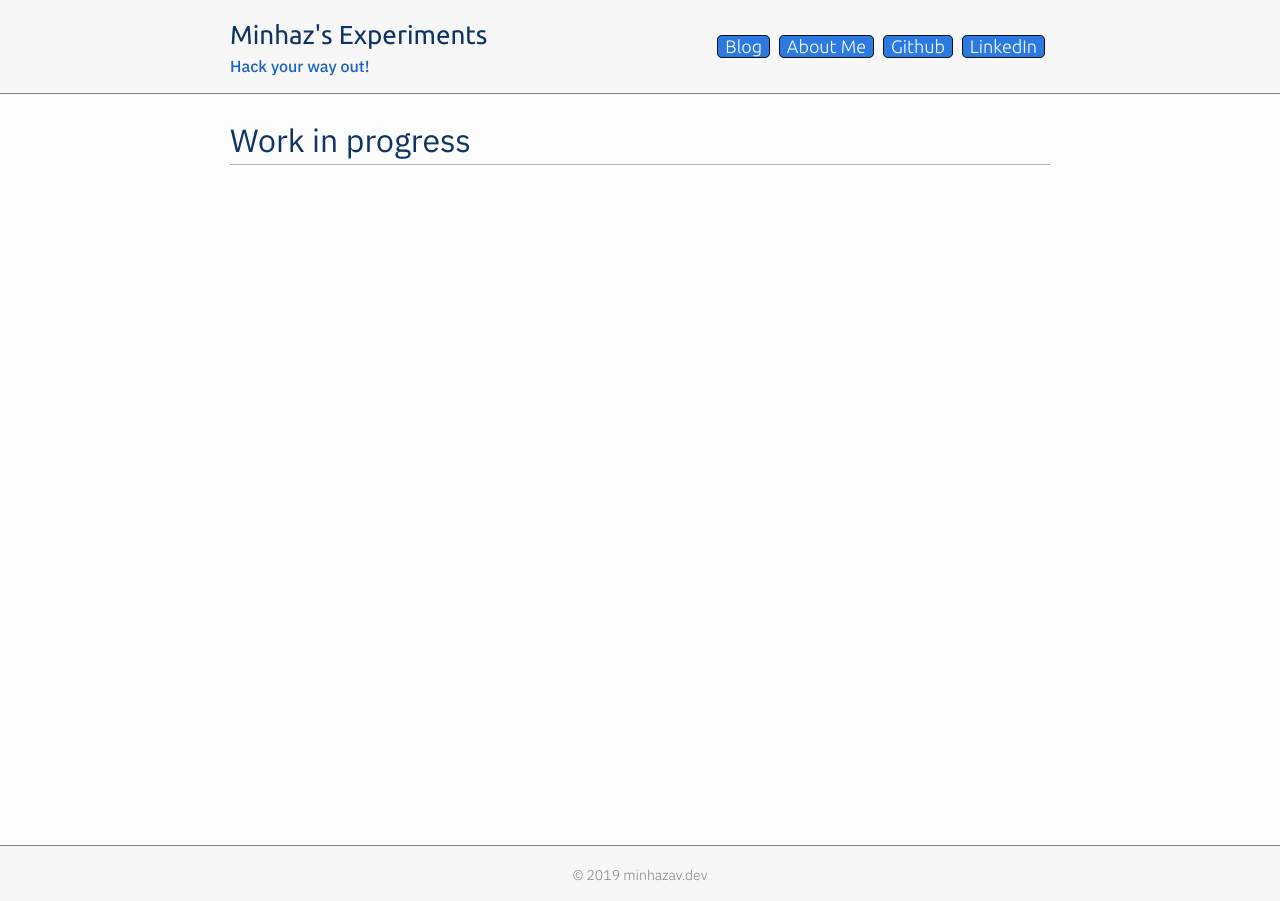
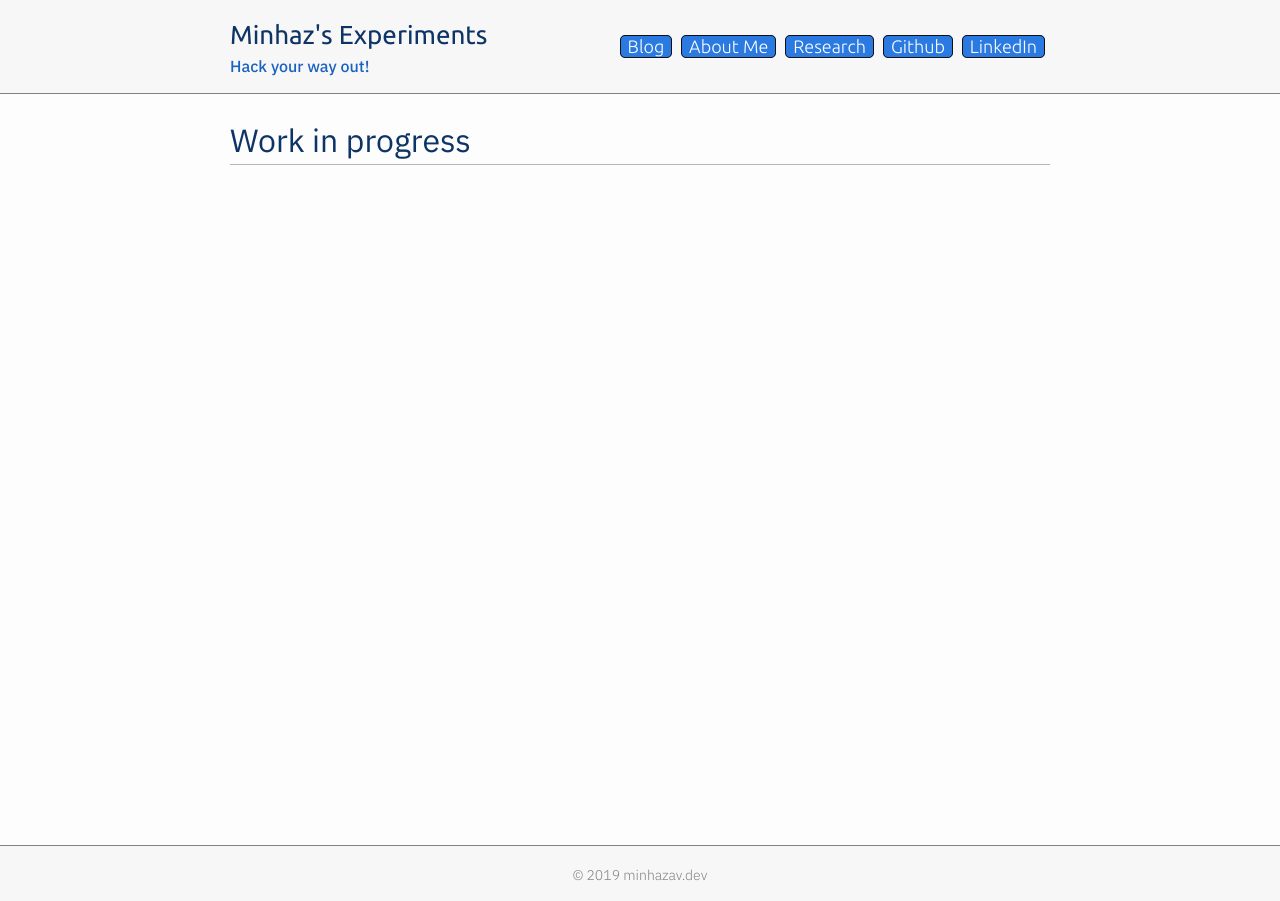
Before and after one commit to mebjas/mebjas.github.io, a Jekyll site: the page built from research/face-js/index.md, in a window 1280 px wide. Built offline with Jekyll 4.4.1, drawn with Linux system fonts in a browser that asks for light colours.

Commit message:
add research header to research layout

```diff
--- a/_includes/header_research.html
+++ b/_includes/header_research.html
@@ -20,7 +20,7 @@
       <div class="header-right">
         <a class="page-link" href="{{ '/' | relative_url }}">Blog</a>
         <a class="page-link" href="{{ '/about/' | relative_url }}">About Me</a>
-        <!-- <a class="page-link" href="{{ '/photography/' | relative_url }}">Photography</a> -->
+        <a class="page-link" href="{{ '/research/' | relative_url }}">Research</a>
         <a class="page-link" href="{{ site.footer-links.github_full }}">Github</a>
         <a class="page-link" href="{{ site.footer-links.linkedin }}">LinkedIn</a>
       </div>
```
